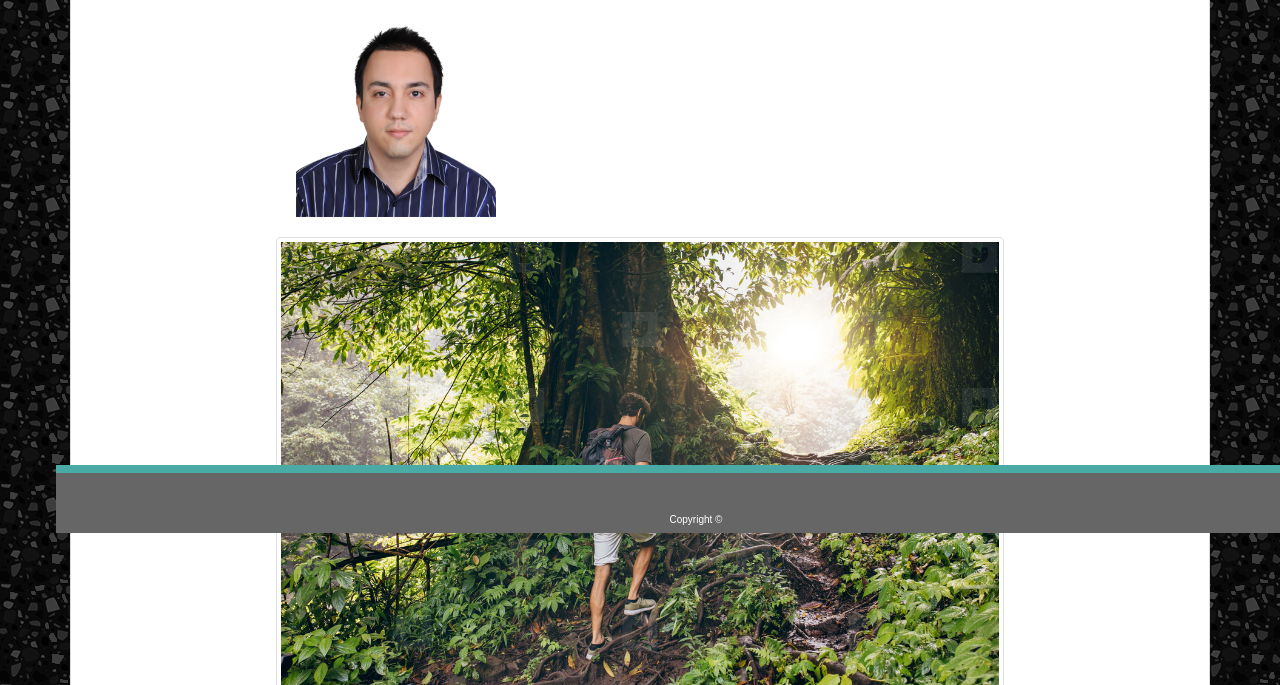
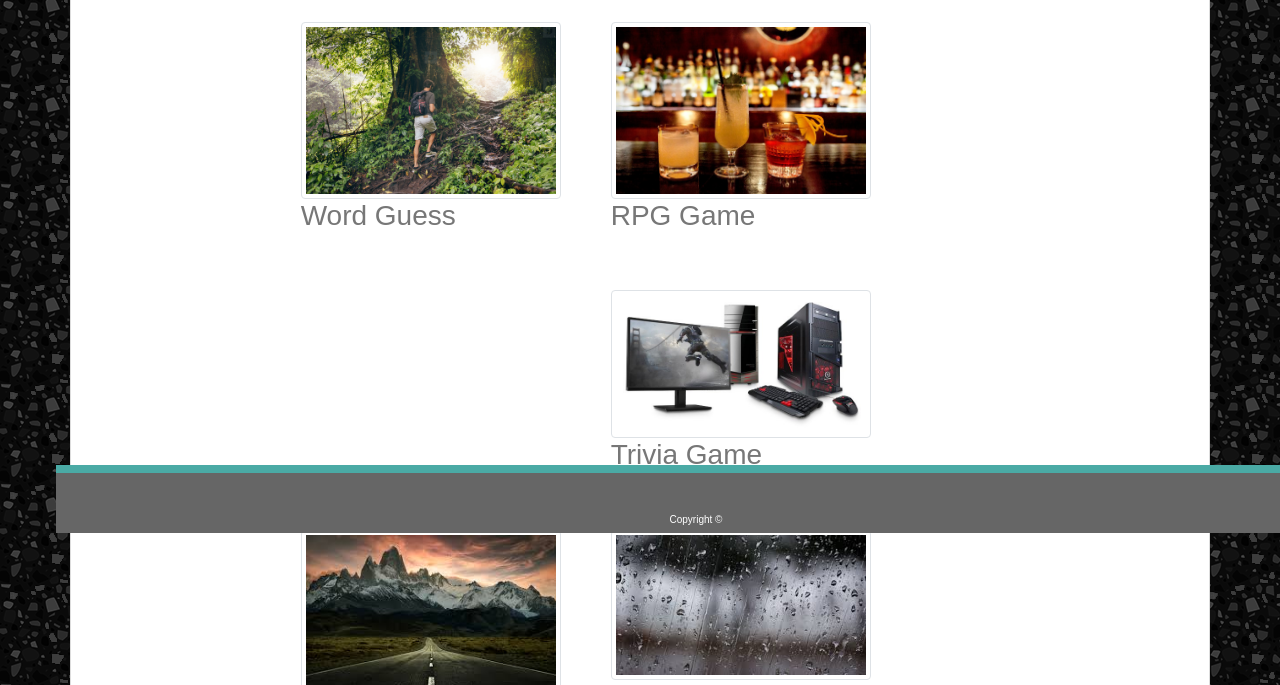
Before and after one commit to Shayan85/Bootstrap_portfolio, a plain HTML site: page portfolio.html in a window 1280 px wide. Shown: the part 267-952 px from the top of the page. Drawn offline with nearby package versions, Linux system fonts and the light colour scheme; files whose address does not match are found by name.

Commit message:
portfolio.html final version

```diff
--- a/assets/style.css
+++ b/assets/style.css
@@ -66,3 +66,9 @@ h1{
 background-color: #4aaaa5 !important;
 margin: 0 0 20px 0;
 }
+
+.pics{
+    float: left;
+    width: 260px;
+    margin: 25px;
+  }
--- a/portfolio.html
+++ b/portfolio.html
@@ -40,24 +40,23 @@
                         </div>
                         <div class="row">
                             <div class="col-12">
-                                    <img id="bio-image" src="assets/Shayan.jpg" alt="Shayan Hoseinchi">
-                                    <div class="work">
+                                    <div class="pics">
                                         <img src="assets/hiking.jpg" alt="word-game" class="img-thumbnail">
                                         <h3>Word Guess</h3>
                                     </div>
-                                    <div class="work">
+                                    <div class="pics">
                                         <img src="assets/Bar.jpg" alt="rpg-game" class="img-thumbnail">
                                         <h3>RPG Game</h3>
                                     </div>
-                                    <div class="work">
+                                    <div class="pics">
                                         <img src="assets/PC.jpg" alt="trivia-game" class="img-thumbnail">
                                         <h3>Trivia Game</h3>
                                     </div>
-                                    <div class="work">
+                                    <div class="pics">
                                         <img src="assets/landscape.jpg" alt="info-widget" class="img-thumbnail">
                                         <h3>Rutgers Info Widget</h3>
                                     </div>
-                                    <div class="work">
+                                    <div class="pics">
                                         <img src="assets/rain.jpg" alt="rock-p-s" class="img-thumbnail">
                                         <h3>Rock Paper Scissors</h3>
                                     </div>
```
